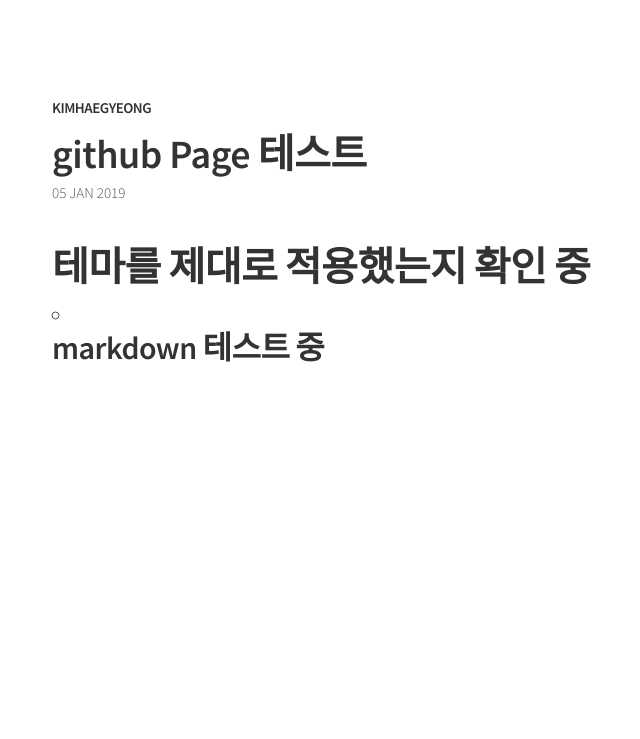
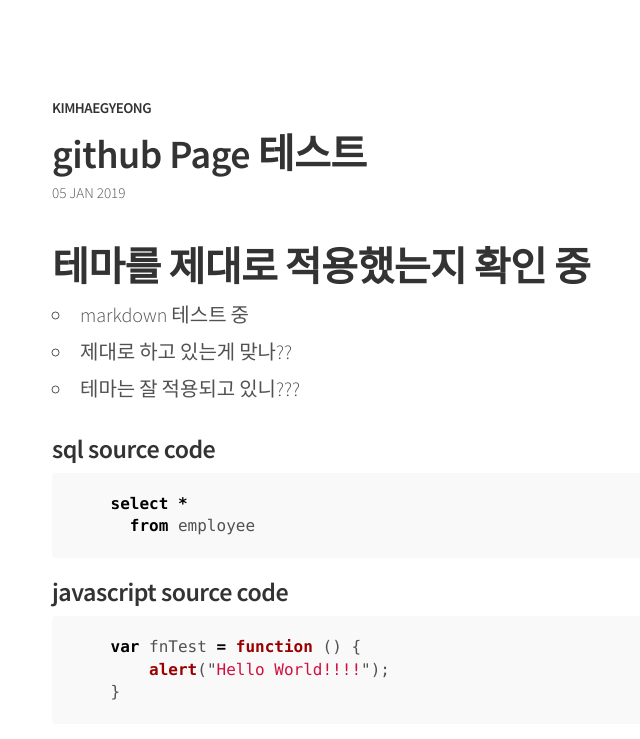
Before and after one commit to kimhaegyeong/kimhaegyeong.github.io, a Jekyll site: the page built from _posts/2019-01-05-init-test.md, in a window 1280 px wide. Shown: the top 739 px of the page, without its empty margins (228-868 px from the left). Built offline with Jekyll 4.4.1, drawn with Linux system fonts in a browser that asks for light colours.

Commit message:
markdown 적용 테스트

````diff
--- a/_posts/2019-01-05-init-test.md
+++ b/_posts/2019-01-05-init-test.md
@@ -3,5 +3,20 @@ title: github Page 테스트
 ---
 
 # 테마를 제대로 적용했는지 확인 중
+
 - markdown 테스트 중
--
+- 제대로 하고 있는게 맞나??
+- 테마는 잘 적용되고 있니???
+
+### sql source code
+```sql
+    select *
+      from employee
+```
+
+### javascript source code
+```javascript
+    var fnTest = function () {
+        alert("Hello World!!!!");
+    }
+```
````
